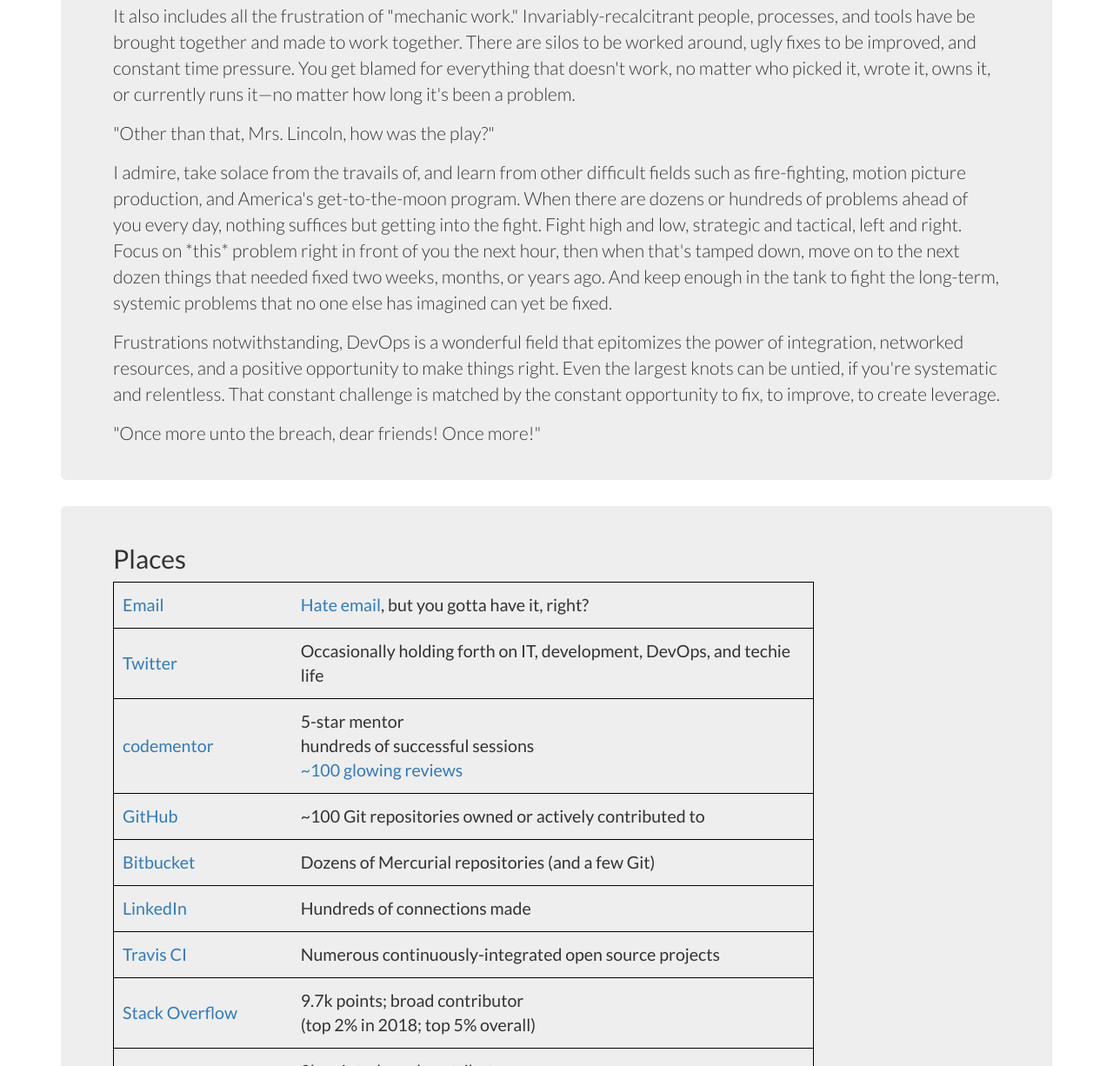
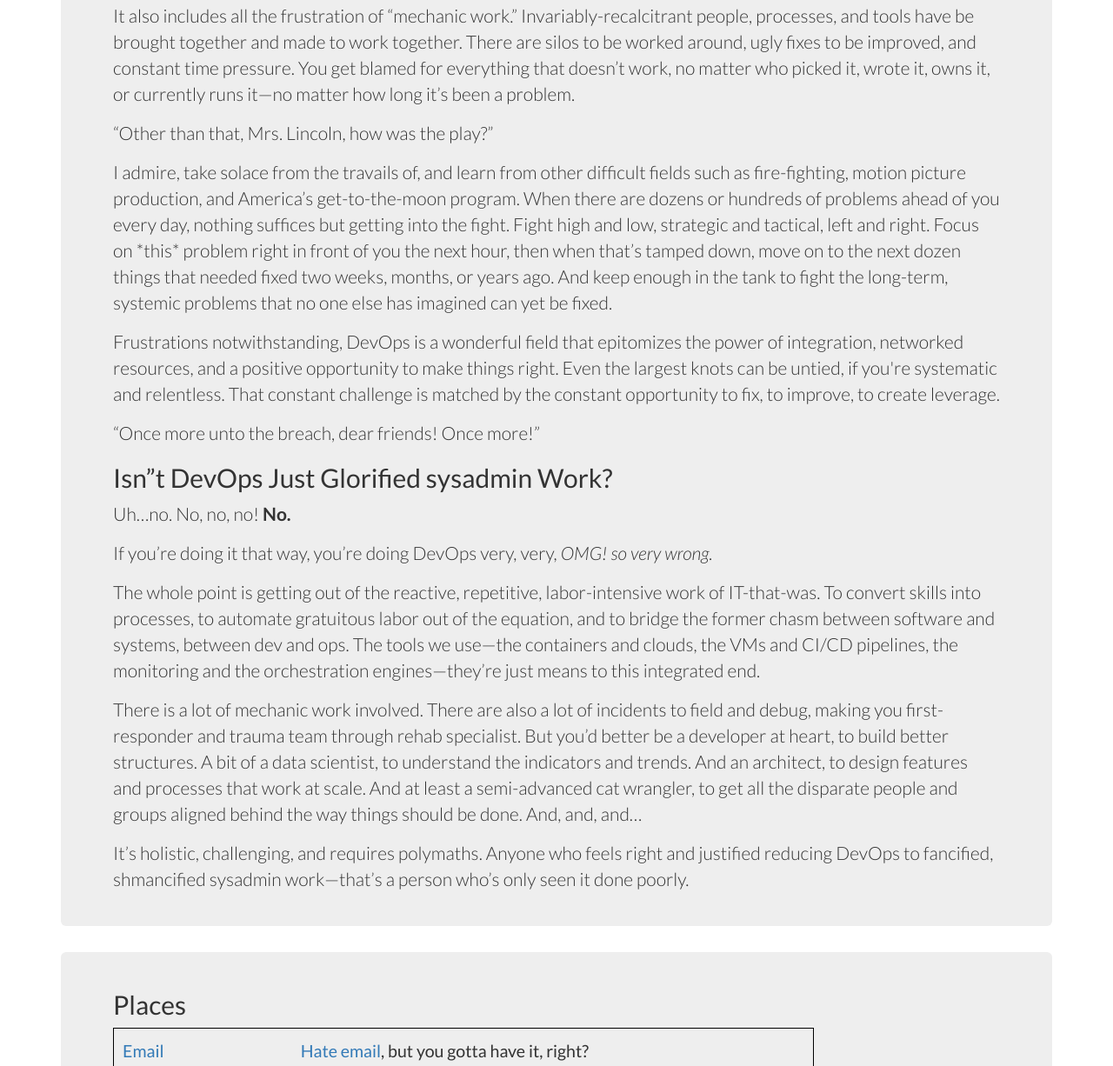
Before and after one commit to jonathaneunice/jonathaneunice.github.io, a plain HTML site: page index.html in a window 1280 px wide. Shown: the part 934-2160 px from the top of the page at 87% size. Drawn offline with nearby package versions, Linux system fonts and the light colour scheme.

Commit message:
Tweaked entities. New DevOps != sysadmin section

```diff
--- a/index.html
+++ b/index.html
@@ -90,23 +90,23 @@
             <p>DevOps is a force-multiplier. It provides the historic opportunity to connect all phases
                 of IT, from the imagination of designers and architects through the meticulous monitoring
                 and care of production services&mdash;in other words, the power and
-                levers to "improve the way things are done."</p>
+                levers to &ldquo;improve the way things are done.&rdquo;</p>
             <p style="background-color: white; width: 100%;">
                 <img src="devops.png" style="width: 4in; margin-left: 1.5in">
             </p>
-            <p>It also includes all the frustration of "mechanic work."
+            <p>It also includes all the frustration of &ldquo;mechanic work.&rdquo;
                 Invariably-recalcitrant people, processes, and tools have be brought together and made to work together.
                 There are silos to be worked around, ugly fixes to be improved, and constant time pressure.
-                You get blamed for everything that doesn't work, no matter who picked it, wrote it,
-                owns it, or currently runs it&mdash;no matter how long it's been a problem.
+                You get blamed for everything that doesn&rsquo;t work, no matter who picked it, wrote it,
+                owns it, or currently runs it&mdash;no matter how long it&rsquo;s been a problem.
             </p>
-            <p>"Other than that, Mrs. Lincoln, how was the play?"</p>
+            <p>&ldquo;Other than that, Mrs. Lincoln, how was the play?&rdquo;</p>
             <p>
                 I admire, take solace from the travails of, and learn from other difficult fields such as
-                fire-fighting, motion picture production, and America's get-to-the-moon program.
+                fire-fighting, motion picture production, and America&rsquo;s get-to-the-moon program.
                 When there are dozens or hundreds of problems ahead of you every day, nothing suffices but
                 getting into the fight. Fight high and low, strategic and tactical,
-                left and right. Focus on *this* problem right in front of you the next hour, then when that's
+                left and right. Focus on *this* problem right in front of you the next hour, then when that&rsquo;s
                 tamped down, move on to the next dozen things that needed fixed two weeks, months, or years ago.
                 And keep enough in the tank to fight the long-term, systemic problems that no one else has imagined
                 can yet be fixed.
@@ -117,7 +117,31 @@
                 Even the largest knots can be untied, if you're systematic and relentless. That constant
                 challenge is matched by the constant opportunity to fix, to improve, to create leverage.
             </p>
-            <p>"Once more unto the breach, dear friends! Once more!"</p>
+            <p>&ldquo;Once more unto the breach, dear friends! Once more!&rdquo;</p>
+
+            <h2>Isn&rdquo;t DevOps Just Glorified sysadmin Work?</h2>
+            <p>Uh&hellip;no. No, no, no! <b>No.</b></p>
+            <p>If you&rsquo;re doing it that way, you&rsquo;re doing DevOps very, very, <i>OMG! so very wrong.</i></p>
+            <p>The whole point is getting out of the reactive, repetitive, labor-intensive work of IT-that-was. To convert
+                skills into processes, to automate gratuitous labor out of the equation, and to bridge
+                the former chasm between software and systems, between dev and ops. The tools we use&mdash;the containers
+                and clouds, the VMs and CI/CD pipelines, the monitoring and the orchestration engines&mdash;they&rsquo;re
+                just means to this integrated end.
+            </p>
+            <p>
+                There is a lot of mechanic work involved. There are also a lot of incidents to field
+                and debug, making you first-responder and trauma team through rehab specialist.
+                But you&rsquo;d
+                better be a developer at heart, to build better structures. A bit of a
+                data scientist, to understand the indicators and
+                trends. And an architect, to design features and processes that
+                work at scale. And at least a semi-advanced cat wrangler, to
+                get all the disparate people and groups aligned behind the way
+                things should be done. And, and, and&hellip;
+            </p>
+            <p>It&rsquo;s holistic, challenging, and requires polymaths. Anyone who feels right and justified reducing
+                DevOps to fancified, shmancified sysadmin work&mdash;that&rsquo;s a
+                person who&rsquo;s only seen it done poorly.</p>
         </div>
     </div>
 
```
